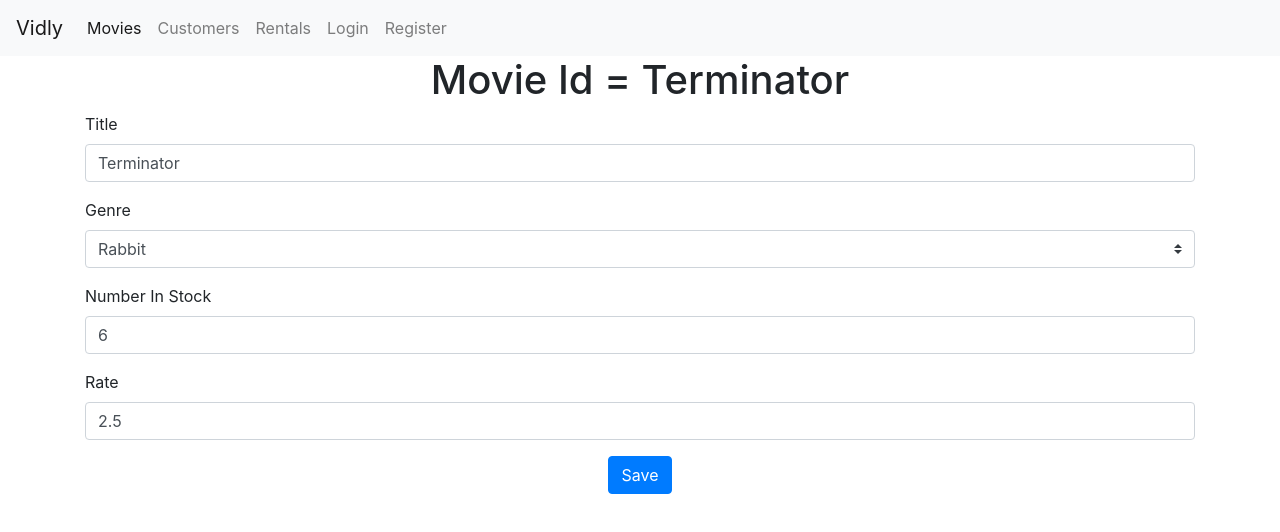
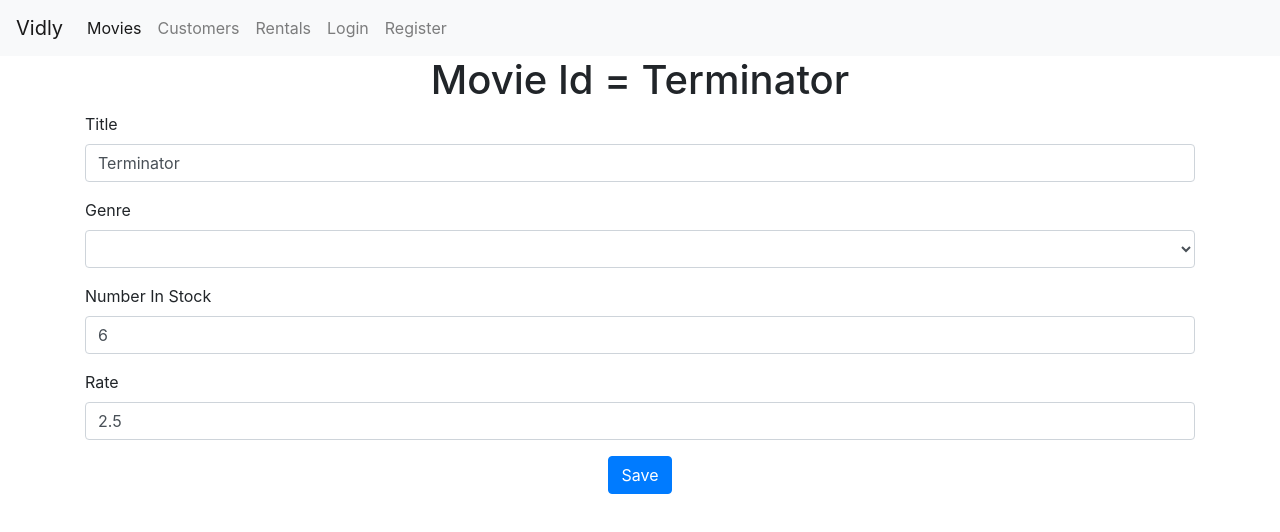
Before and after one commit to jasonlord/VidlyAppFrontEnd, a React (Create React App) app: page /movies/5b21ca3eeb7f6fbccd471815 in a window 1280 px wide. Shown: the top 532 px of the page. Built offline with nearby package versions, Linux system fonts and the light colour scheme.

Commit message:
implemented the renderSelect method

```diff
--- a/src/components/form.jsx
+++ b/src/components/form.jsx
@@ -1,6 +1,7 @@
 import React, { Component } from "react";
 import Joi from "joi-browser";
 import Input from "./input";
+import Select from "./select";
 
 class Form extends Component {
   state = { data: {}, errors: {} };
@@ -65,6 +66,20 @@
       />
     );
   }
+
+  renderSelect(name, label, options) {
+    const { data, errors } = this.state;
+    return (
+      <Select
+        name={name}
+        options={options}
+        label={label}
+        value={data[name]}
+        onChange={this.handleChange}
+        error={errors[name]}
+      />
+    );
+  }
 }
 
 export default Form;
--- a/src/components/movieForm.jsx
+++ b/src/components/movieForm.jsx
@@ -22,7 +22,7 @@
       .min(0)
       .max(100)
       .label("Number In Stock"),
-    rate: Joi.number()
+    dailyRentalRate: Joi.number()
       .required()
       .min(0)
       .max(10)
@@ -71,16 +71,9 @@
     return (
       <div className="container containter-sm">
         <h1>Movie Id = {this.state.data.title}</h1>
-        <form onSubmit={this.handleSubmit}>
+        <form onSubmit={this.doSubmit}>
           {this.renderInput("title", "Title")}
-          <div className="form-group">
-            <label htmlFor="genre">Genre</label>
-            <select id="genre" name="genre" className="custom-select">
-              <option value="rabbit">Rabbit</option>
-              <option value="duck">Duck</option>
-              <option value="fish">Fish</option>
-            </select>
-          </div>
+          {this.renderSelect("genreId", "Genre", this.state.genres)}
           {this.renderInput("numberInStock", "Number In Stock")}
           {this.renderInput("dailyRentalRate", "Rate")}
         </form>
--- /dev/null
+++ b/src/components/select.jsx
@@ -0,0 +1,20 @@
+import React, { Component } from "react";
+
+const Select = ({ name, options, label, value, onChange, error, ...rest }) => {
+  return (
+    <div className="form-group">
+      <label htmlFor={name}>{label}</label>
+      <select name={name} id={name} {...rest} className="form-control">
+        <option value="" />
+        {options.map(option => (
+          <option key={option._id} value={option._id}>
+            {option.name}
+          </option>
+        ))}
+      </select>
+      {error && <div className="alert alert-danger">{error}</div>}
+    </div>
+  );
+};
+
+export default Select;
```
